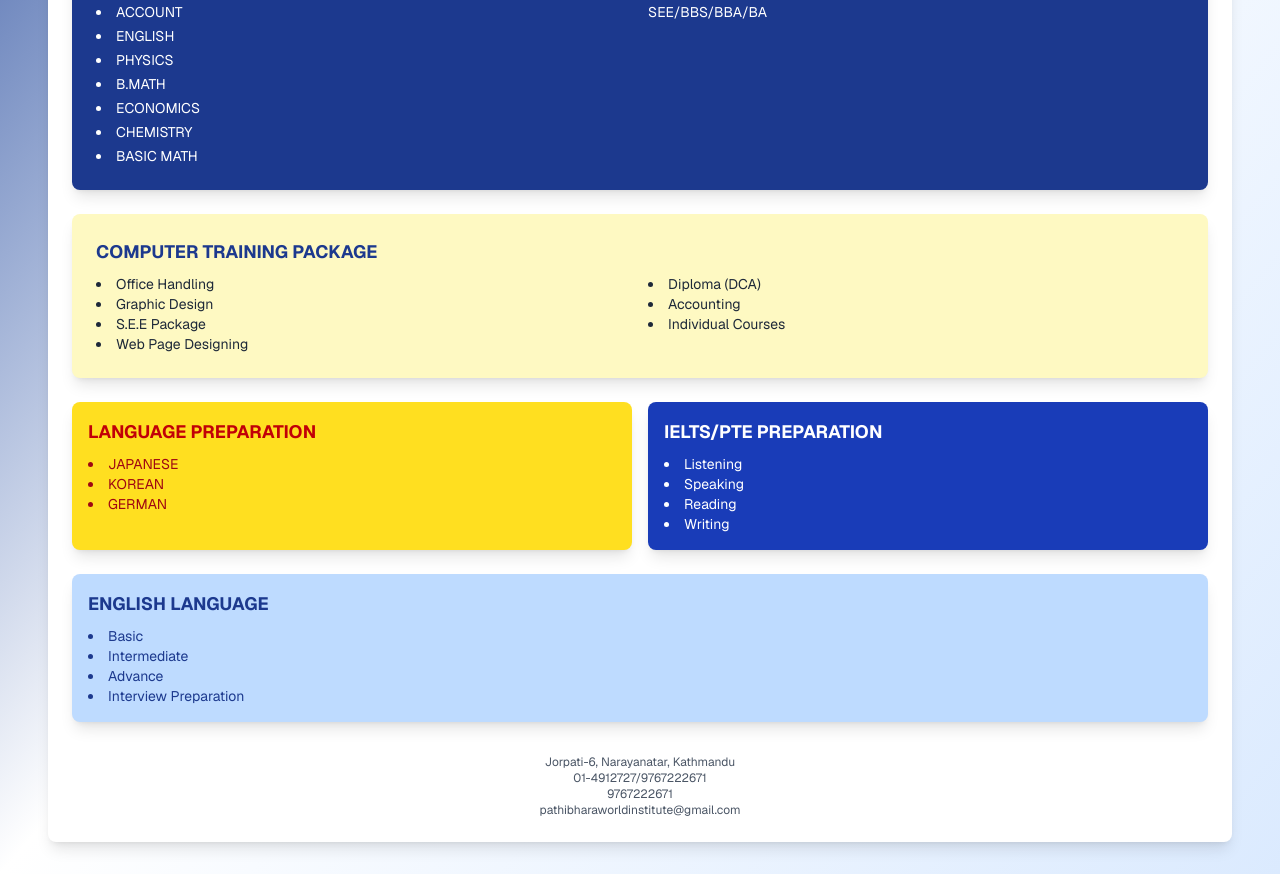
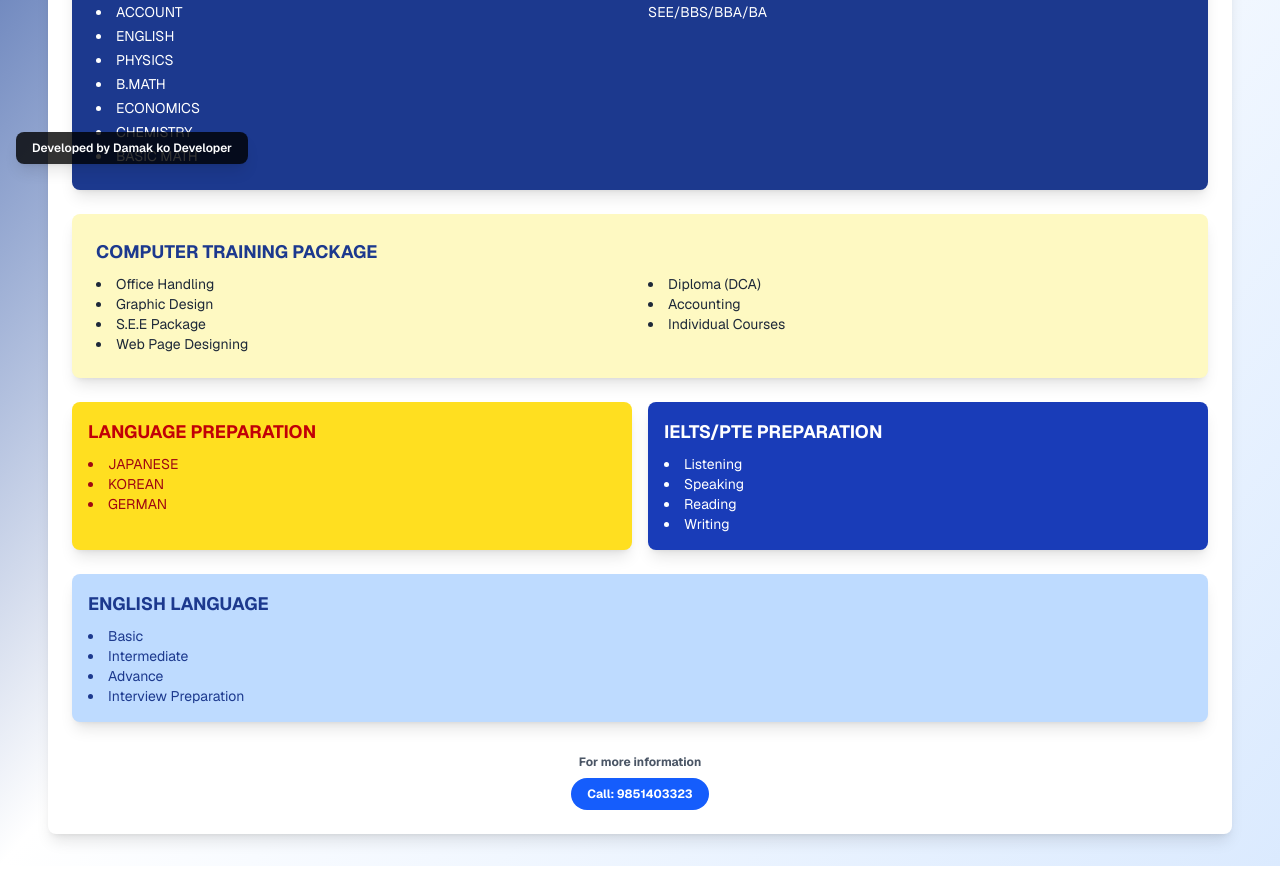
Before and after one commit to Thuglifescientist2018/pathivara-world-institute, a Next.js app: page / in a window 1280 px wide. Shown: the part 620-1494 px from the top of the page. Built offline with nearby package versions, Linux system fonts and the light colour scheme.

Commit message:
added website dev name and click to call button

```diff
--- a/app/page.js
+++ b/app/page.js
@@ -172,14 +172,28 @@ export default function Home() {
 
             {/* Contact Info */}
             <div className="text-xs text-gray-600 text-center mt-2">
-              Jorpati-6, Narayanatar, Kathmandu<br/>
-              01-4912727/9767222671<br/>
-              9767222671<br/>
-              pathibharaworldinstitute@gmail.com
+              <p className="font-bold mb-2">For more information</p>
+              <a
+                href="tel:9851403323"
+                className="inline-block bg-blue-600 hover:bg-blue-700 text-white font-bold py-2 px-4 rounded-full transition-colors duration-200"
+              >
+                Call: 9851403323
+              </a>
             </div>
           </section>
         </section>
       </main>
+
+      {/* Sticky Developer Credit */}
+      <a
+        href="https://www.tiktok.com/@damak.ko.develope"
+        target="_blank"
+        rel="noopener noreferrer"
+        className="fixed bottom-4 left-4 z-50 bg-black/80 text-white px-4 py-2 rounded-lg text-xs font-semibold shadow-lg hover:bg-black transition"
+        style={{ textDecoration: 'none' }}
+      >
+        Developed by Damak ko Developer
+      </a>
     </div>
   );
 }
```
